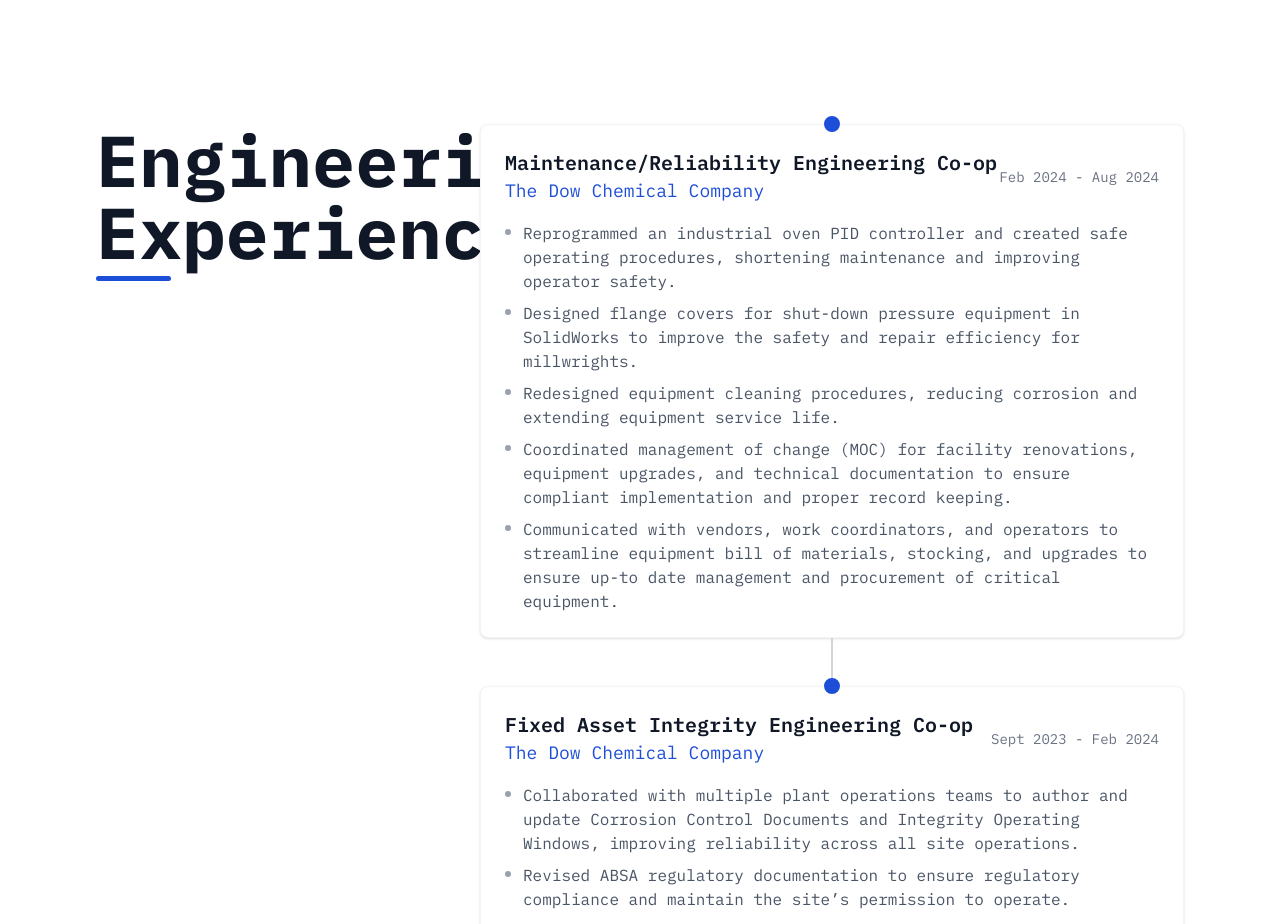
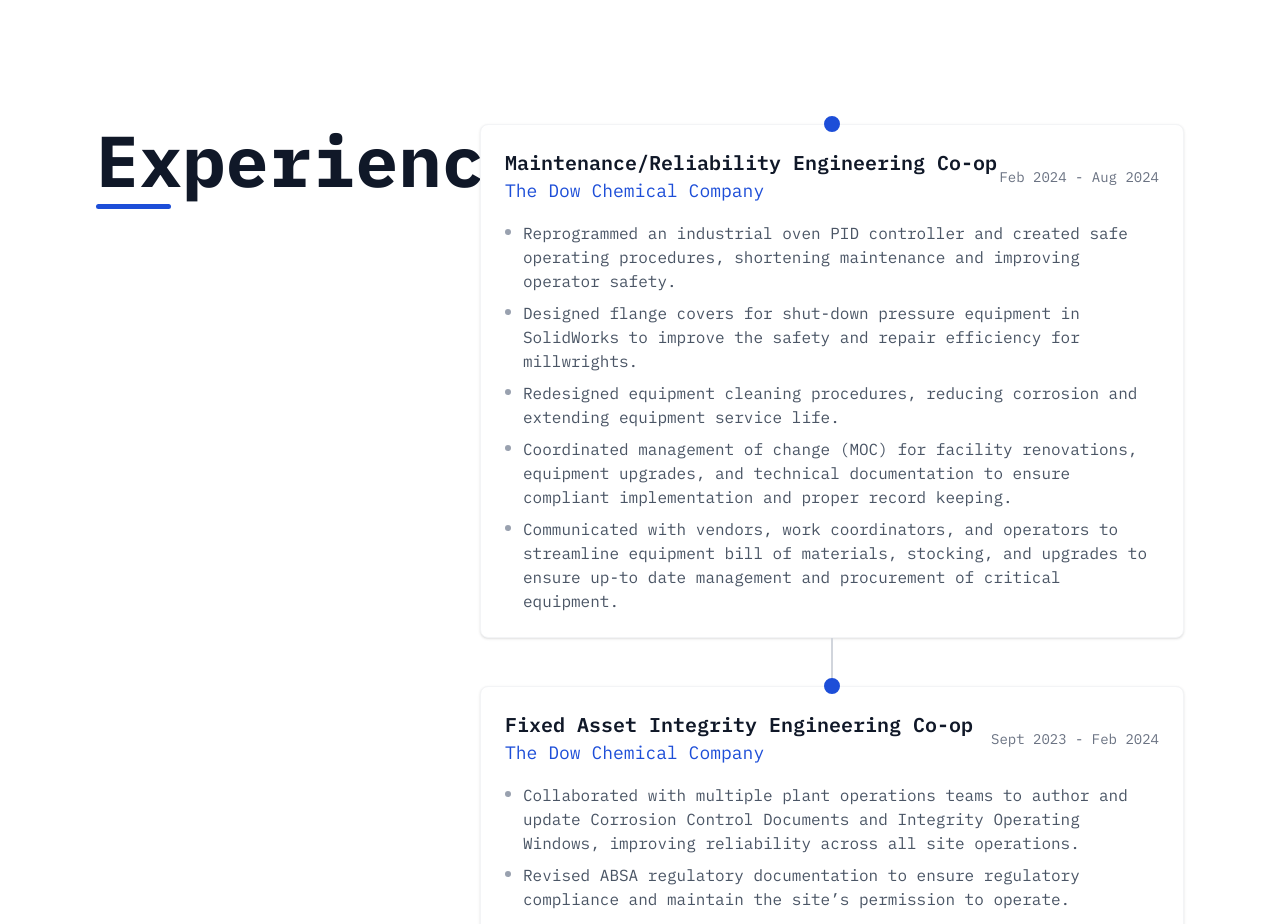
Before and after one commit to Yuuki-NY/yuuki-ny.github.io, an Astro site: page / in a window 1280 px wide. Shown: the part 2120-3044 px from the top of the page. Built offline with nearby package versions, Linux system fonts and the light colour scheme; Astro itself is replaced by a stand-in of ours.

Commit message:
Update Experience.astro

```diff
--- a/src/components/Experience.astro
+++ b/src/components/Experience.astro
@@ -10,7 +10,7 @@ const hasExperience = siteConfig.experience && siteConfig.experience.length > 0;
         <div class="grid grid-cols-1 lg:grid-cols-12 gap-8 lg:gap-16 items-start">
           <div class="lg:col-span-4">
             <h2 class="text-3xl sm:text-4xl md:text-5xl xl:text-7xl font-bold text-gray-900">
-              Engineering Experience
+              Experience
             </h2>
             <div
               class="w-[75px] h-[5px] mt-2 rounded-full"
```
